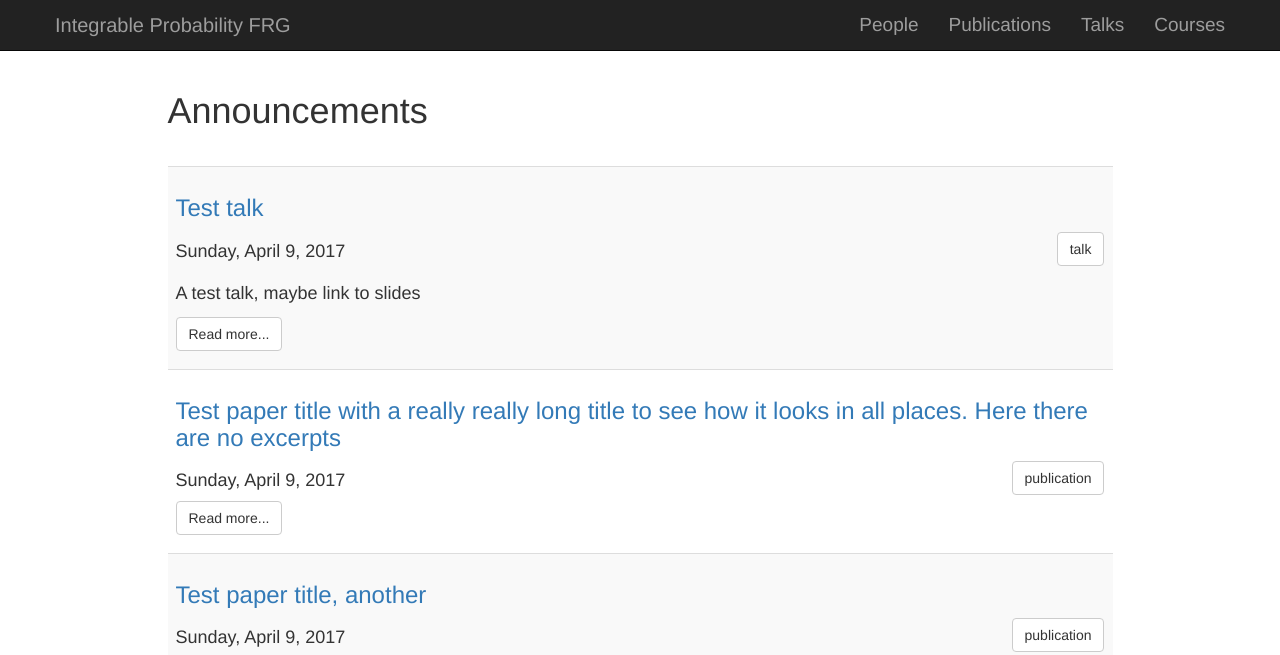
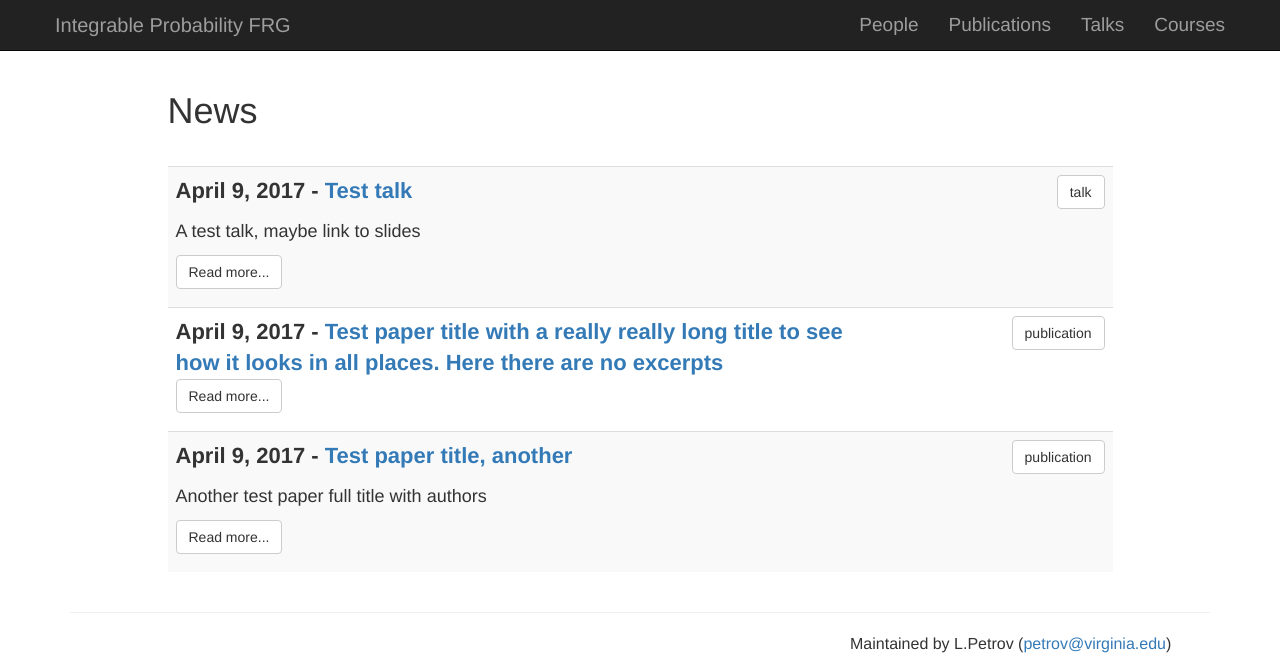
Before and after one commit to int-prob/int-prob-code, a Jekyll site: the page built from blog/index.html, in a window 1280 px wide, cut to the strip 0-655 px from the top of the page. Built offline with Jekyll 4.4.1, drawn with Linux system fonts in a browser that asks for light colours; the list of posts is cut into pages by our own code.

Commit message:
Better blog roll layout

```diff
--- a/blog/index.html
+++ b/blog/index.html
@@ -3,7 +3,7 @@ layout: squeeze1
 title: Announcements - Integrable Probability FRG
 ---
 
-<h1>Announcements</h1>
+<h1>News</h1>
 
 <br>
 
@@ -13,12 +13,11 @@ title: Announcements - Integrable Probability FRG
   {% for post in paginator.posts %}
   <tr>
     <td>
-    <h3><a href="{{site.url }}{{ post.url }}">{{ post.title }}</a></h3>
-              <div class="row">
-                <div class="col-md-4">
-                <h4>{{ post.date | date: "%A, %B %-d, %Y" }}</h4>
-                </div>
-                <div class="col-md-8" align="right">
+      <div class="row">
+        <div class="col-md-9" style="font-size:22px">
+          <b>{{ post.date | date: "%B %-d, %Y" }} - <a href="{{site.url }}{{ post.url }}">{{ post.title }}</a></b>
+        </div>
+              <div class="col-md-3" align="right">
               <div class="btn-group">
               {% for tag in post.tags %} <a href="{{site.url }}/blog/tags/{{ tag }}" title="View posts tagged with &quot;{{ tag }}&quot;"
               class="btn btn-default" role="button">{{ tag }}</a>  {% if forloop.last != true %} {% endif %} {% endfor %}
--- a/index.html
+++ b/index.html
@@ -12,7 +12,7 @@ layout: default
 
     {% include PIs.html %}
 
-    <h3>News</h3>
+    <h3><a href="{{site.url }}/blog">News</a></h3>
 
     <ol>
       {% for post in site.posts limit:10 %}
```
